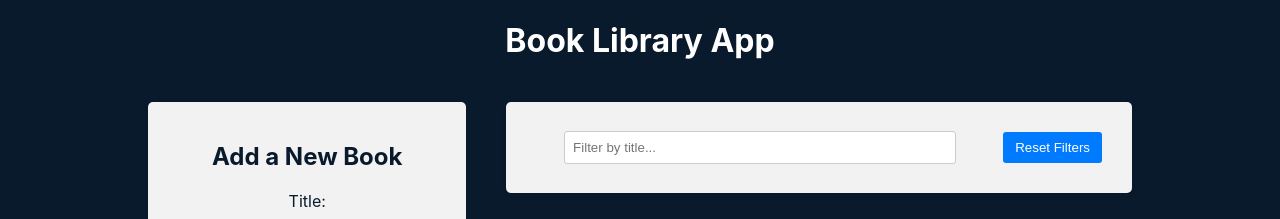
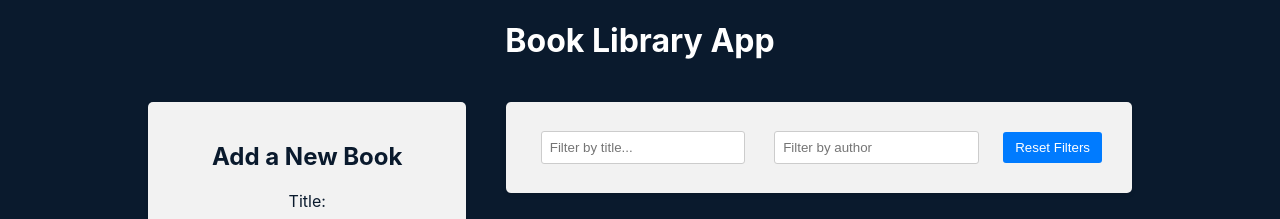
Before and after one commit to taraslicoev-ui/book-library-app, a React (Create React App) app in the folder frontend/: page / in a window 1280 px wide. Shown: the top 219 px of the page. Built offline with nearby package versions, Linux system fonts and the light colour scheme.

Commit message:
Filter by author

```diff
--- a/frontend/src/components/BookList/BookList.js
+++ b/frontend/src/components/BookList/BookList.js
@@ -1,12 +1,13 @@
 import { useSelector, useDispatch } from 'react-redux'
 import { BsBookmarkStarFill, BsBookmarkStar } from "react-icons/bs"
 import { deleteBook, toggleFavorite } from '../../redux/books/actionCreators'
-import { selectTitleFilter } from '../../redux/slices/filterSlice'
+import { selectTitleFilter, selectAuthorFilter } from '../../redux/slices/filterSlice'
 import './BookList.css'
 
 const BookList = () => {
   const books = useSelector((state) => state.books)
   const titleFilter = useSelector(selectTitleFilter)
+  const authorFilter = useSelector(selectAuthorFilter)
   const dispatch = useDispatch()
 
   const handleDeleteBook = (id) => {
@@ -21,7 +22,10 @@ const BookList = () => {
     const matchesTitle = book.title
       .toLowerCase()
       .includes(titleFilter.toLowerCase())
-    return matchesTitle
+    const matchesAuthor = book.author
+      .toLowerCase()
+      .includes(authorFilter.toLowerCase())
+    return matchesTitle && matchesAuthor
   })
 
   return (
--- a/frontend/src/components/Filter/Filter.js
+++ b/frontend/src/components/Filter/Filter.js
@@ -1,13 +1,18 @@
 import { useDispatch, useSelector } from 'react-redux'
-import { setTitleFilter, resetFilters, selectTitleFilter } from '../../redux/slices/filterSlice'
+import { setTitleFilter, setAuthorFilter, selectAuthorFilter, resetFilters, selectTitleFilter } from '../../redux/slices/filterSlice'
 import './Filter.css'
 
 const Filter = () => {
   const dispatch = useDispatch()
   const titleFilter = useSelector(selectTitleFilter)
+  const authorFilter = useSelector(selectAuthorFilter)
 
   const handleTitleFilterChange = (event) => {
     dispatch(setTitleFilter(event.target.value))
+  }
+
+  const handleAuthorFilterChange = (event) => {
+    dispatch(setAuthorFilter(event.target.value))
   }
 
   const handleResetFilters = () => {
@@ -25,6 +30,14 @@ const Filter = () => {
             onChange={handleTitleFilterChange}
           />
         </div>
+        <div className="filter-group">
+          <input
+            type="text"
+            value={authorFilter}
+            placeholder="Filter by author"
+            onChange={handleAuthorFilterChange}
+          />
+        </div>
         <button type="button" onClick={handleResetFilters}>Reset Filters</button>
       </div>
     </div>
--- a/frontend/src/redux/slices/filterSlice.js
+++ b/frontend/src/redux/slices/filterSlice.js
@@ -2,6 +2,7 @@ import { createSlice } from '@reduxjs/toolkit'
 
 const initialState = {
   title: '',
+  author: '',
 }
 
 const filterSlice = createSlice({
@@ -11,14 +12,19 @@ const filterSlice = createSlice({
     setTitleFilter: (state, action) => {
       state.title = action.payload
     },
+    setAuthorFilter: (state, action) => {
+      state.author = action.payload
+    },
     resetFilters: (state) => {
       return initialState
     }
   }
 })
 
-export const { setTitleFilter, resetFilters } = filterSlice.actions
+export const { setTitleFilter, setAuthorFilter, resetFilters } = filterSlice.actions
 
 export const selectTitleFilter = (state) => state.filter.title
 
+export const selectAuthorFilter = (state) => state.filter.author
+
 export default filterSlice.reducer
```
